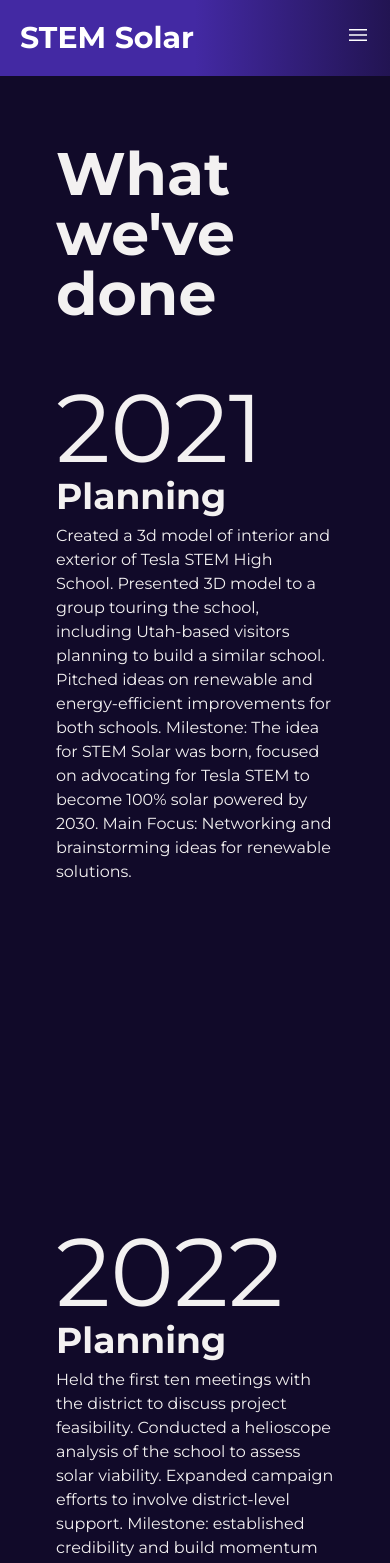
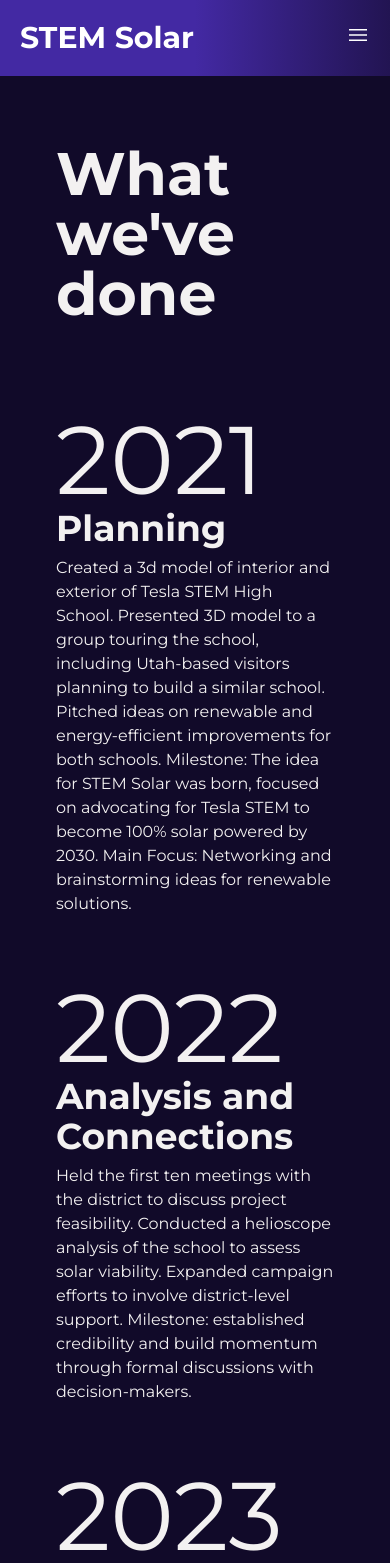
Before and after one commit to somebody4545/stemsolar, a React (Vite) app: page /timeline in a window 390 px wide. Shown: the top 1563 px of the page. Built offline with nearby package versions, Linux system fonts and the light colour scheme; a web font is replaced by a local one.

Commit message:
Update Timeline.jsx

```diff
--- a/src/pages/Timeline.jsx
+++ b/src/pages/Timeline.jsx
@@ -5,14 +5,14 @@ const Timeline = () => {
             <section className={'pt-36 pb-14 px-14 bg-background-900 text-text-50 '}>
                 <h1 className={'text-6xl font-bold'}>What we've done</h1>
             </section>
-            <div className={'relative'}>
-                <div className={'absolute mx-auto h-full w-full z-10 max-md:hidden'}>
+            <div className={'relative bg-background-900'}>
+                <div className={'absolute mx-auto h-full w-full z-10 max-sm:hidden'}>
                     <div className={'bg-background-default w-4 h-full mx-auto rounded-t-2xl'}>
 
                     </div>
                 </div>
                 <div
-                    className={'w-full h-screen bg-background-900 text-text-50 relative px-14 flex-row flex max-sm:flex-col items-center'}>
+                    className={'w-full h-screen max-sm:h-full max-sm:py-8 bg-background-900 text-text-50 relative px-14 flex-row flex max-sm:flex-col items-center'}>
                     <div className={'max-sm:w-full w-2/5 flex flex-col'}>
                         <h1 className={'text-8xl'}>
                             2021
@@ -29,12 +29,12 @@ const Timeline = () => {
                     </div>
                 </div>
                 <div
-                    className={'w-full h-screen bg-background-900 text-text-50 relative px-14 flex-row-reverse max-md:flex-col flex items-center'}>
+                    className={'w-full h-screen max-sm:h-full max-sm:py-8 bg-background-900 text-text-50 relative px-14 flex-row-reverse max-sm:flex-col flex items-center'}>
                     <div className={'max-sm:w-full w-2/5 flex flex-col'}>
                         <h1 className={'text-8xl'}>
                             2022
                         </h1>
-                        <h2 className={'font-bold text-4xl pb-2'}>Planning</h2>
+                        <h2 className={'font-bold text-4xl pb-2'}>Analysis and Connections</h2>
                         <p>Held the first ten meetings with the district to discuss project feasibility. Conducted a
                             helioscope analysis of the school to assess solar viability. Expanded campaign efforts to
                             involve district-level support. Milestone: established credibility and build momentum
@@ -43,12 +43,12 @@ const Timeline = () => {
                     </div>
                 </div>
                 <div
-                    className={'w-full h-screen bg-background-900 text-text-50 relative px-14 flex-row max-md:flex-col flex items-center'}>
+                    className={'w-full h-screen max-sm:h-full max-sm:py-8 bg-background-900 text-text-50 relative px-14 flex-row max-sm:flex-col flex items-center'}>
                     <div className={'max-sm:w-full w-2/5 flex flex-col'}>
                         <h1 className={'text-8xl'}>
                             2023
                         </h1>
-                        <h2 className={'font-bold text-4xl pb-2'}>Planning</h2>
+                        <h2 className={'font-bold text-4xl pb-2'}>Expanding</h2>
                         <p>Increased the number of district meetings to refine project goals. Discovered that Tesla STEM
                             is
                             already highly energy-efficient; a solar installation would not be cost-effective. Shifted
@@ -59,18 +59,18 @@ const Timeline = () => {
                     </div>
                 </div>
                 <div
-                    className={'w-full h-screen bg-background-900 text-text-50 relative px-14 flex-row-reverse max-sm:flex-col flex items-center'}>
+                    className={'w-full h-screen max-sm:h-full max-sm:py-8 max-sm:pb-32 bg-background-900 text-text-50 relative px-14 flex-row-reverse max-sm:flex-col flex items-center'}>
                     <div className={'max-sm:w-full w-2/5 flex flex-col'}>
                         <h1 className={'text-8xl'}>
                             2024
                         </h1>
-                        <h2 className={'font-bold text-4xl pb-2'}>Planning</h2>
+                        <h2 className={'font-bold text-4xl pb-2'}>Keeping our legacy</h2>
                         <p>Focus on passing the project to a new group of students to ensure continuity. Milestone:
                             Transitioning leadership and securing a sustainable future for the STEM Solar initiative
                             beyond graduation. </p>
                     </div>
                 </div>
-                <div className={'absolute h-64 bg-gradient-to-t from-zinc-900 to-transparent w-full bottom-0 z-20'}>
+                <div className={'absolute h-64 sm:bg-gradient-to-t from-zinc-900 to-transparent w-full bottom-0 z-20'}>
 
                 </div>
             </div>
```
